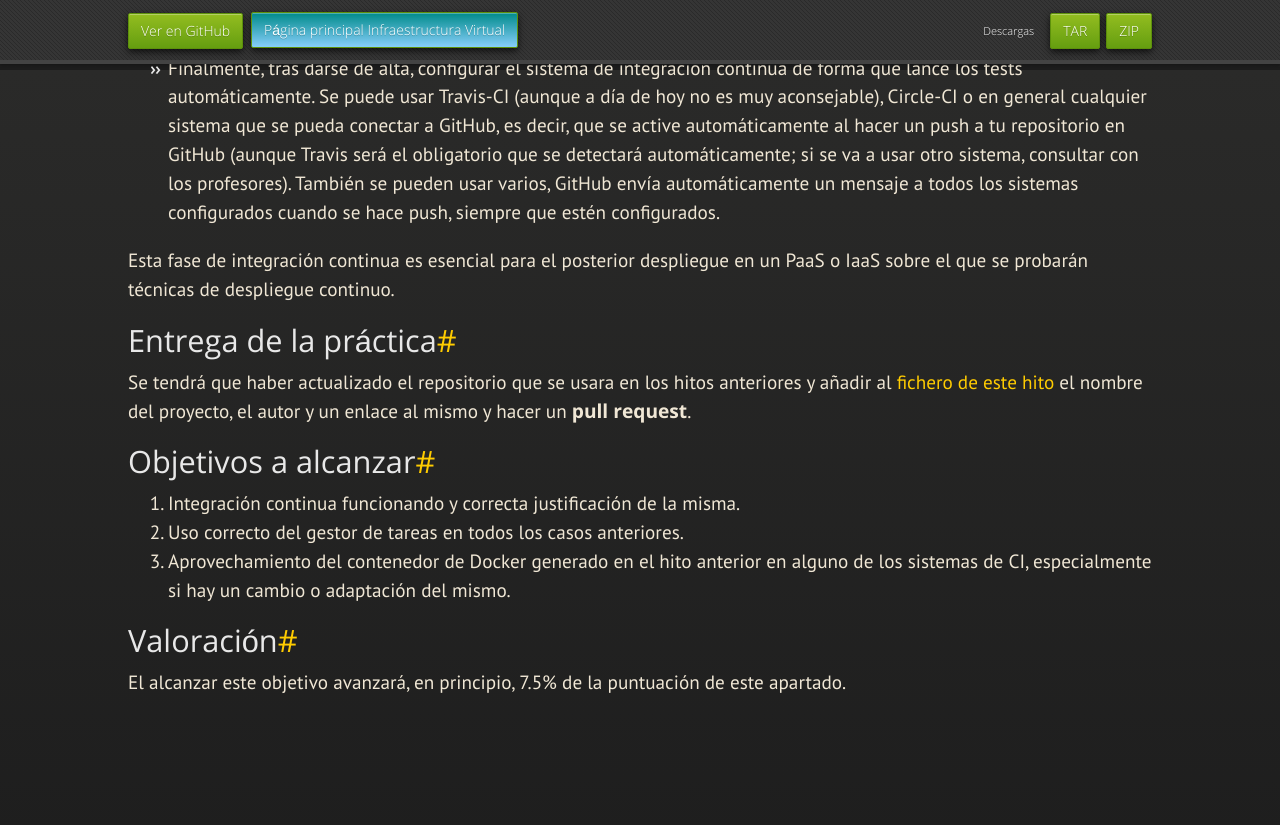
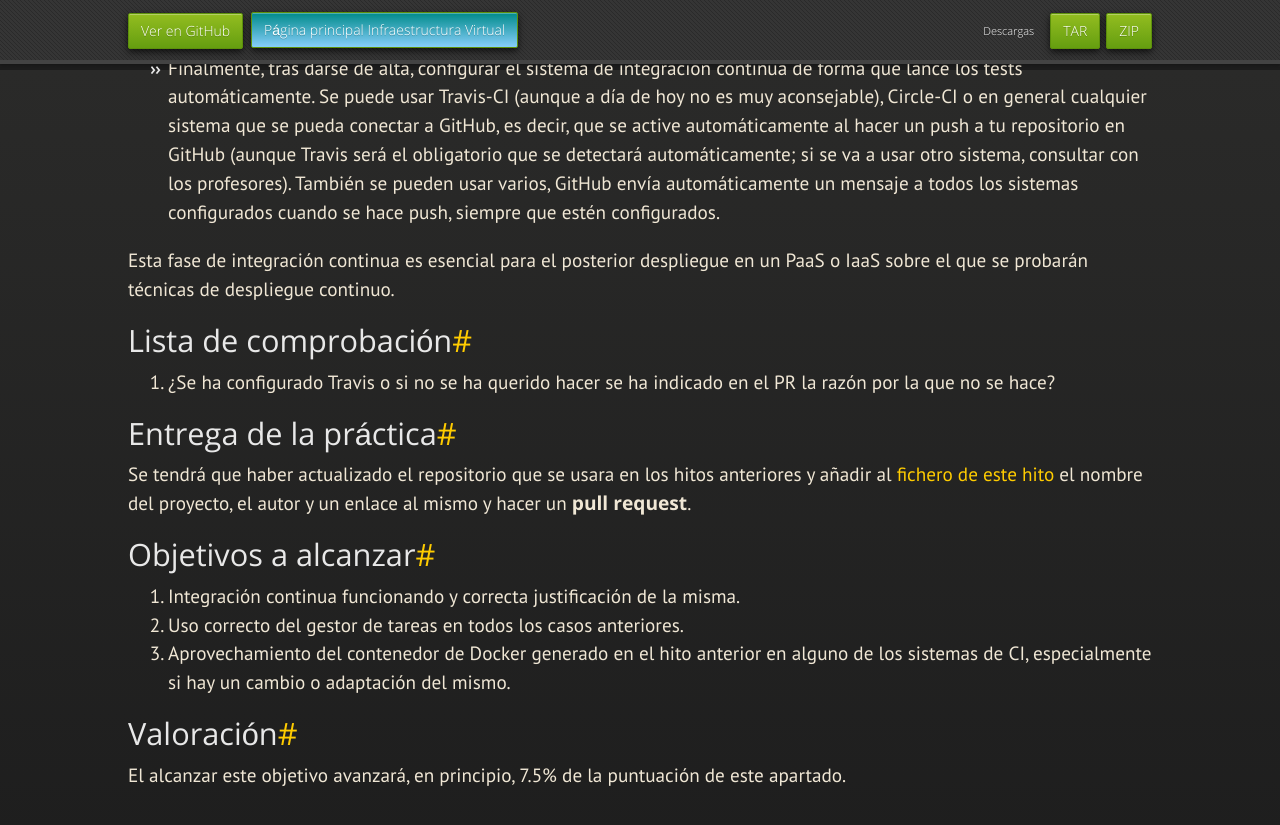
Before and after one commit to JJ/IV, a Jekyll site: the page built from documentos/proyecto/6.CI.md, in a window 1280 px wide and 900 px high, scrolled down 830 px. Shown: the top 825 px of the window. Built offline with Jekyll 4.4.1, drawn with Linux system fonts in a browser that asks for light colours; nearby versions of some CDN libraries; some web fonts are replaced; our own code applies the rules of GitHub Pages for plain Markdown files.

Commit message:
Sync documentos/proyecto/6.CI.md de master a gh-pages

```diff
--- a/documentos/proyecto/6.CI.md
+++ b/documentos/proyecto/6.CI.md
@@ -61,6 +61,11 @@ Esta fase de integración continua es esencial para el posterior
 despliegue en un PaaS o IaaS sobre el que se probarán técnicas de despliegue
 continuo.
 
+## Lista de comprobación
+
+1. ¿Se ha configurado Travis o si no se ha querido hacer se ha indicado en el PR
+   la razón por la que no se hace?
+
 ## Entrega de la práctica
 
 Se tendrá que haber actualizado el repositorio que se usara en los hitos
```
